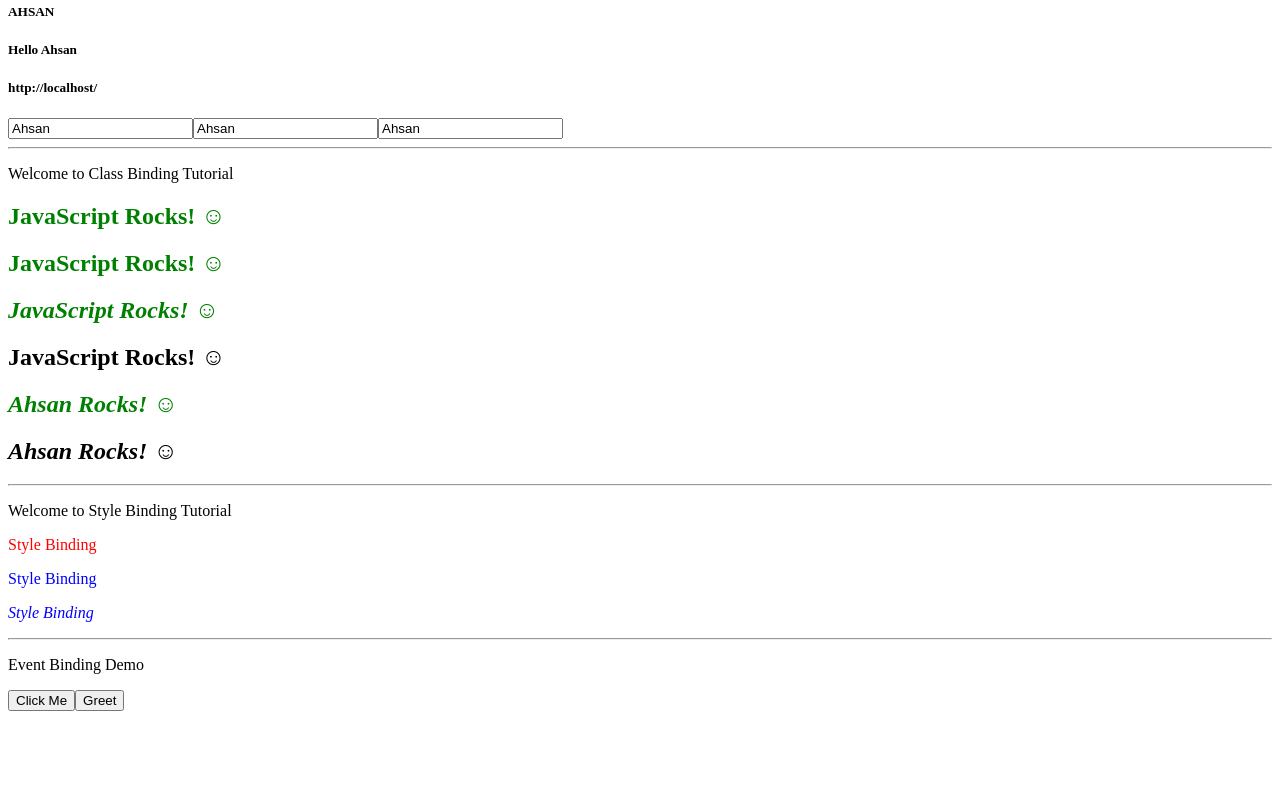
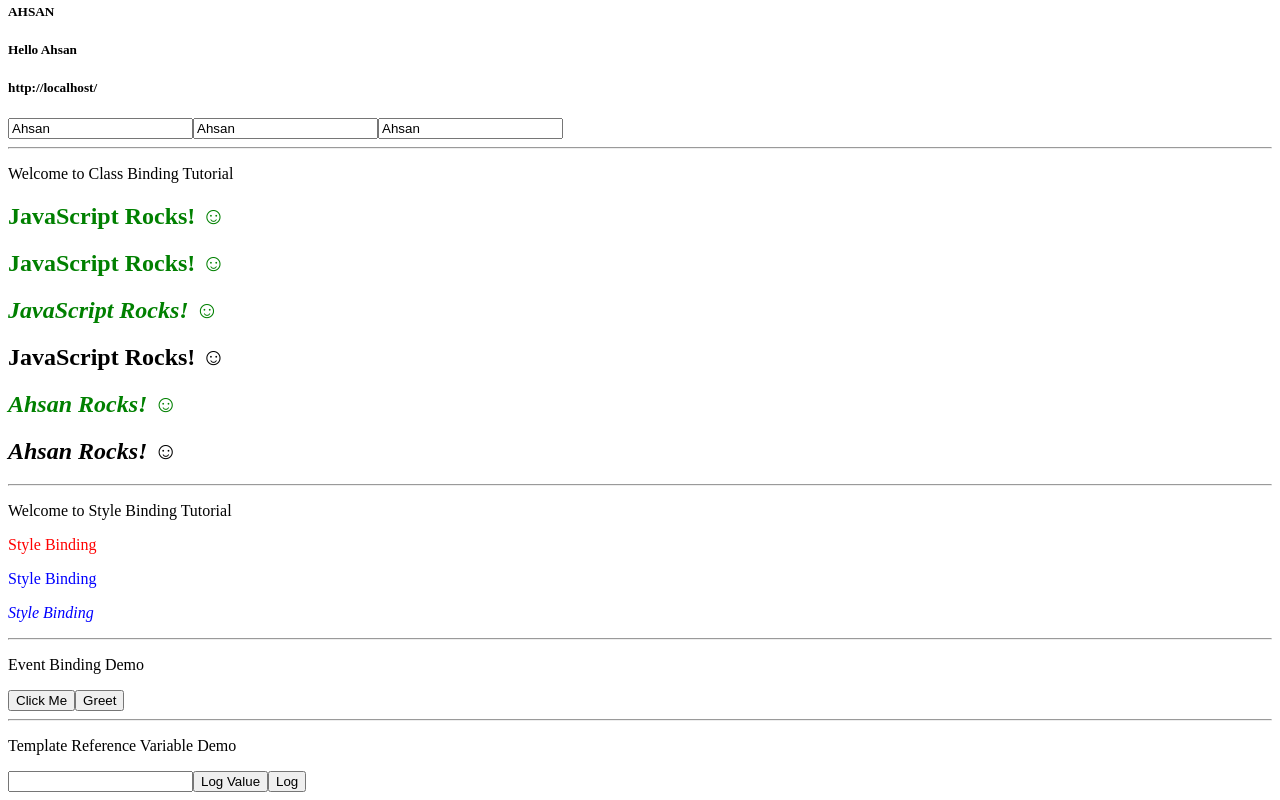
Before and after one commit to Ahsan9981/Angular7-LearnerApp, an Angular app: page / in a window 1280 px wide. Shown: the part 231-1031 px from the top of the page. Before the commit the page ends 950 px from the top, so only its background shows below. Built offline with nearby package versions, Linux system fonts and the light colour scheme.

Commit message:
Template reference variables in angular basic demo.

```diff
--- a/src/app/app.component.html
+++ b/src/app/app.component.html
@@ -19,4 +19,8 @@
 
 <event-binding-demo></event-binding-demo>
 
+<hr>
+
+<template-reference-variable-demo></template-reference-variable-demo>
+
 <router-outlet></router-outlet>
--- a/src/app/app.module.ts
+++ b/src/app/app.module.ts
@@ -7,6 +7,7 @@ import { TestComponent } from './test/test.component';
 import { ClassBindingDemoComponent } from './class-binding-demo/class-binding-demo.component';
 import { StyleBindingDemoComponent } from './style-binding-demo/style-binding-demo.component';
 import { EventBindingDemoComponent } from './event-binding-demo/event-binding-demo.component';
+import { TemplateReferenceVariableDemoComponent } from './template-reference-variable-demo/template-reference-variable-demo.component';
 
 
 @NgModule({
@@ -16,6 +17,7 @@ import { EventBindingDemoComponent } from './event-binding-demo/event-binding-de
     ClassBindingDemoComponent,
     StyleBindingDemoComponent,
     EventBindingDemoComponent,
+    TemplateReferenceVariableDemoComponent,
   ],
   imports: [
     BrowserModule,
--- /dev/null
+++ b/src/app/template-reference-variable-demo/template-reference-variable-demo.component.ts
@@ -0,0 +1,29 @@
+import { Component, OnInit } from '@angular/core';
+
+@Component({
+  selector: 'template-reference-variable-demo',
+  template: `
+    <p>Template Reference Variable Demo</p>
+    <input #myInput type="text">
+    <button (click)="logMessage(myInput.value)">Log Value</button>
+    <button (click)="logElement(myInput)">Log</button>
+  `,
+  styles: []
+})
+export class TemplateReferenceVariableDemoComponent implements OnInit {
+
+  constructor() { }
+
+  ngOnInit() {
+  }
+
+  logElement(input) {
+    console.log(input);
+  }
+
+  logMessage(value: string) {
+    console.log(value);
+
+  }
+
+}
```
